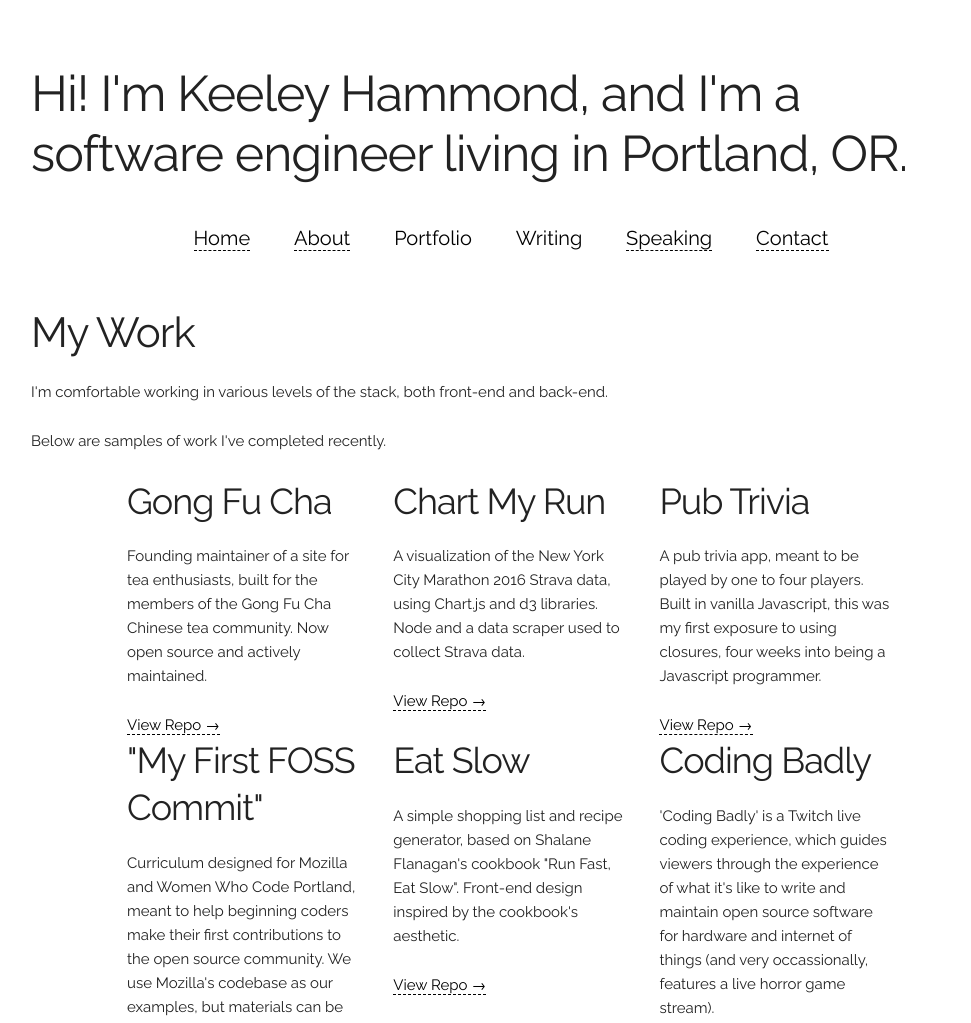
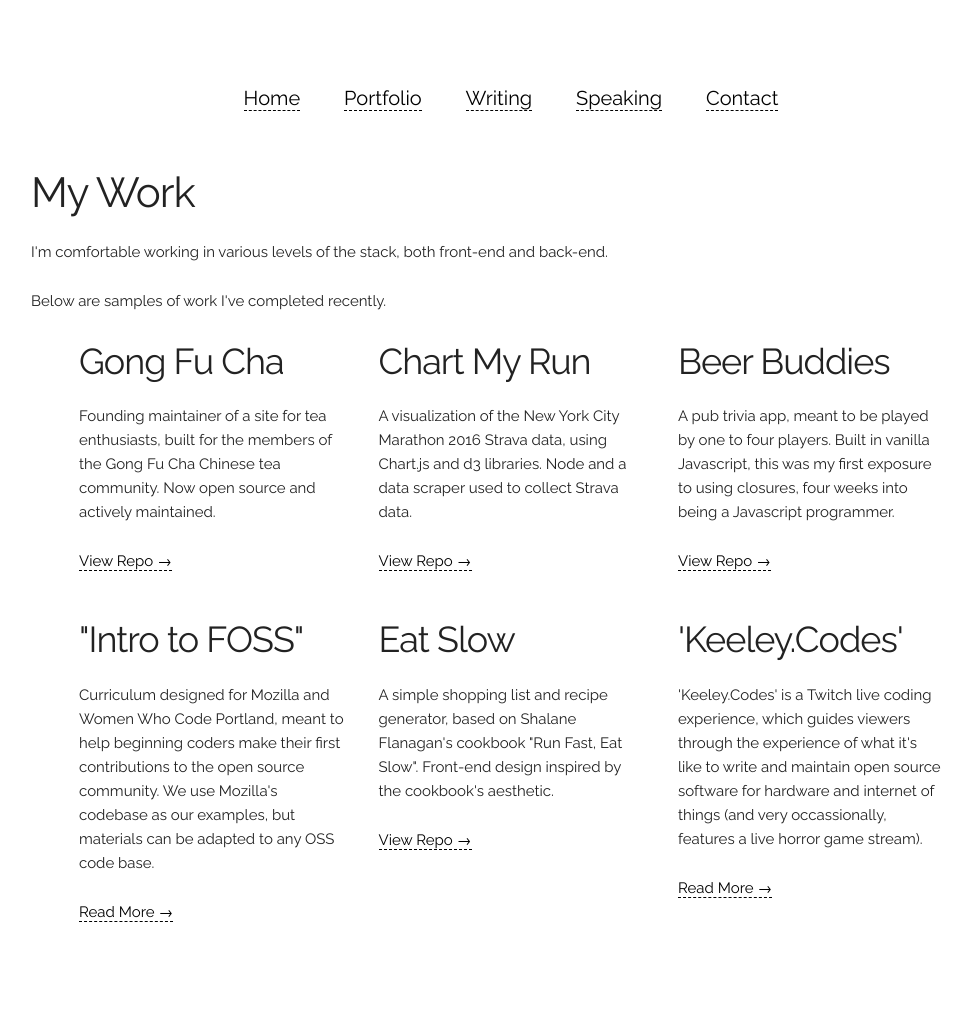
Before and after one commit to Keeley-Hammond-Personal-Site/personal-site, a plain HTML site: page projects.html in a window 1280 px wide. Shown: the top 1023 px of the page, without its empty margins (129-1100 px from the left). Drawn offline with Linux system fonts and the light colour scheme.

Commit message:
Added portfolio and blog to page

```diff
--- a/css/skeleton.css
+++ b/css/skeleton.css
@@ -42,23 +42,25 @@
 .column,
 .columns {
   width: 100%;
+  margin-bottom: 10%;
   float: left;
   box-sizing: border-box; }
 
 /* For devices larger than 400px */
 @media (min-width: 400px) {
   .container {
-    width: 85%;
+    width: 80%;
     padding: 0; }
 }
 
 /* For devices larger than 550px */
 @media (min-width: 550px) {
   .container {
-    width: 80%; }
+    width: 90%; }
   .column,
   .columns {
-    margin-left: 4%; }
+    margin-left: 4%;
+    margin-bottom: 5% }
   .column:first-child,
   .columns:first-child {
     margin-left: 0; }
--- a/projects.html
+++ b/projects.html
@@ -14,13 +14,10 @@
 <body>
   <header class="site-header clearfix container" style="margin-top: 5%">
     <nav class="main-nav">
-      <h1 id="home">Hi! I'm Keeley Hammond, and I'm a software engineer living in Portland, OR.</h1>
-      <div class="icon-menu"></div>
       <ul>
         <li class="tab"><a href="index.html">Home</a></li>
-        <li class="tab" data-content="about"><a href="about.html">About</a></li>
-        <li class="tab" data-content="portfolio">Portfolio</li>
-        <li class="tab" data-content="blog">Writing</li>
+        <li class="tab" data-content="portfolio"><a href="projects.html">Portfolio</a></li>
+        <li class="tab" data-content="blog"><a href="https://keeley-hammond.github.io/blog/">Writing</a></li>
         <li class="tab" data-content="speaking"><a href="speaking.html">Speaking</a></li>
         <li class="tab" data-content="contact"><a href="contact.html">Contact</a></li>
       </ul>
@@ -45,7 +42,7 @@
           <a href="https://github.com/VerteDinde/chart-my-marathon" class="read-on">View Repo &rarr;</a>
         </div>
         <div class="one-third column">
-          <h3>Pub Trivia</h3>
+          <h3>Beer Buddies</h3>
           <!--<img src="http://lorempixum.com/400/100/nature/2" />-->
           <p>A pub trivia app, meant to be played by one to four players. Built in vanilla Javascript, this was my first exposure to using closures, four weeks into being a Javascript programmer.</p>
           <a href="https://github.com/VerteDinde/pub_trivia" class="read-on">View Repo &rarr;</a>
@@ -53,7 +50,7 @@
       </div>
       <div class="second container">
         <div class="one-third column">
-          <h3>"My First FOSS Commit"</h3>
+          <h3>"Intro to FOSS"</h3>
           <!--<img src="http://lorempixum.com/400/100/nature/3" />-->
           <p>Curriculum designed for Mozilla and Women Who Code Portland, meant to help beginning coders make their first contributions
             to the open source community. We use Mozilla's codebase as our examples, but materials can be adapted to any
@@ -67,9 +64,9 @@
           <a href="https://github.com/VerteDinde/eat-slow" class="read-on">View Repo &rarr;</a>
         </div>
         <div class="one-third column">
-          <h3>Coding Badly</h3>
+          <h3>'Keeley.Codes'</h3>
           <!--<img src="http://lorempixum.com/400/100/nature/1" />-->
-          <p>'Coding Badly' is a Twitch live coding experience, which guides viewers through the experience of what it's like
+          <p>'Keeley.Codes' is a Twitch live coding experience, which guides viewers through the experience of what it's like
             to write and maintain open source software for hardware and internet of things (and very occassionally, features
             a live horror game stream).</p>
           <a href="https://github.com/VerteDinde/eat-slow" class="read-on">Read More &rarr;</a>
```
Also changed, not shown: contact.html (+3 -4 lines), index.html (+2 -3 lines), speaking.html (+2 -3 lines).
